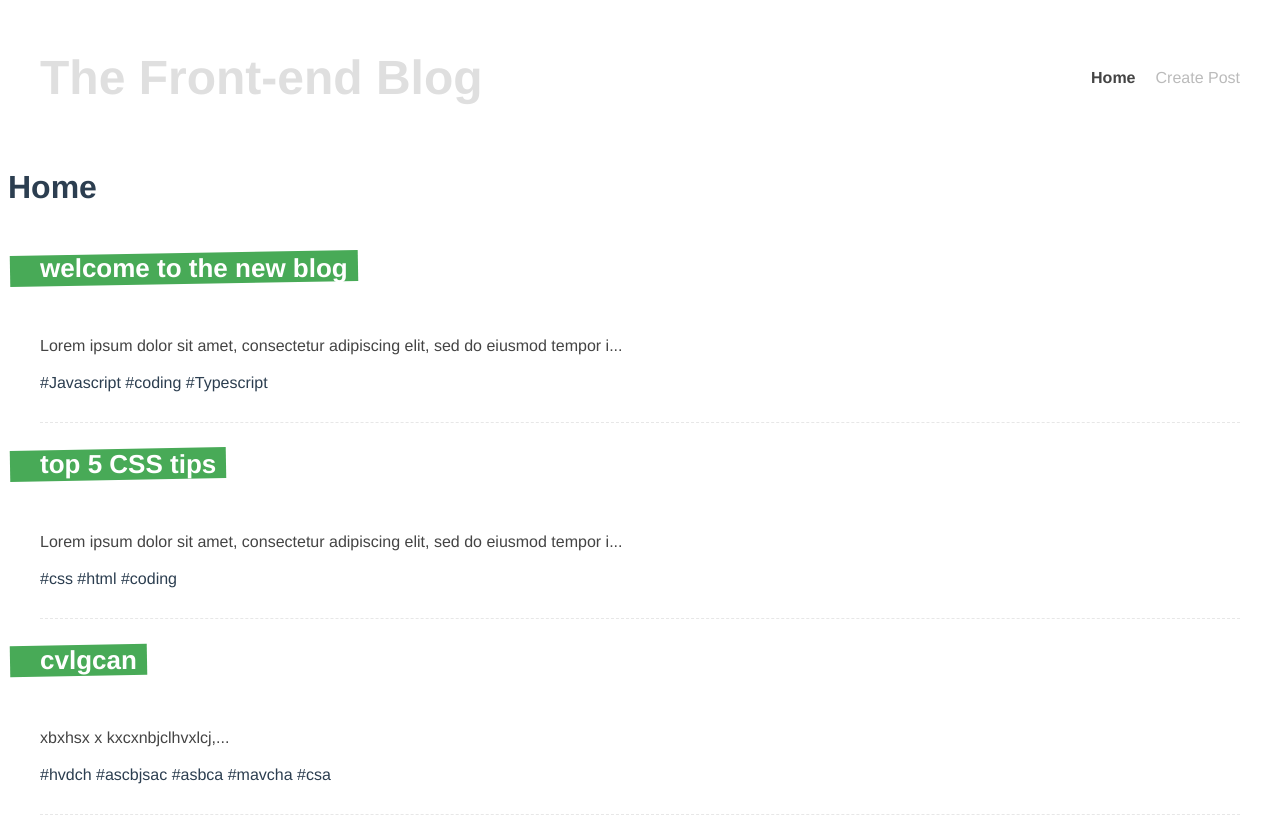
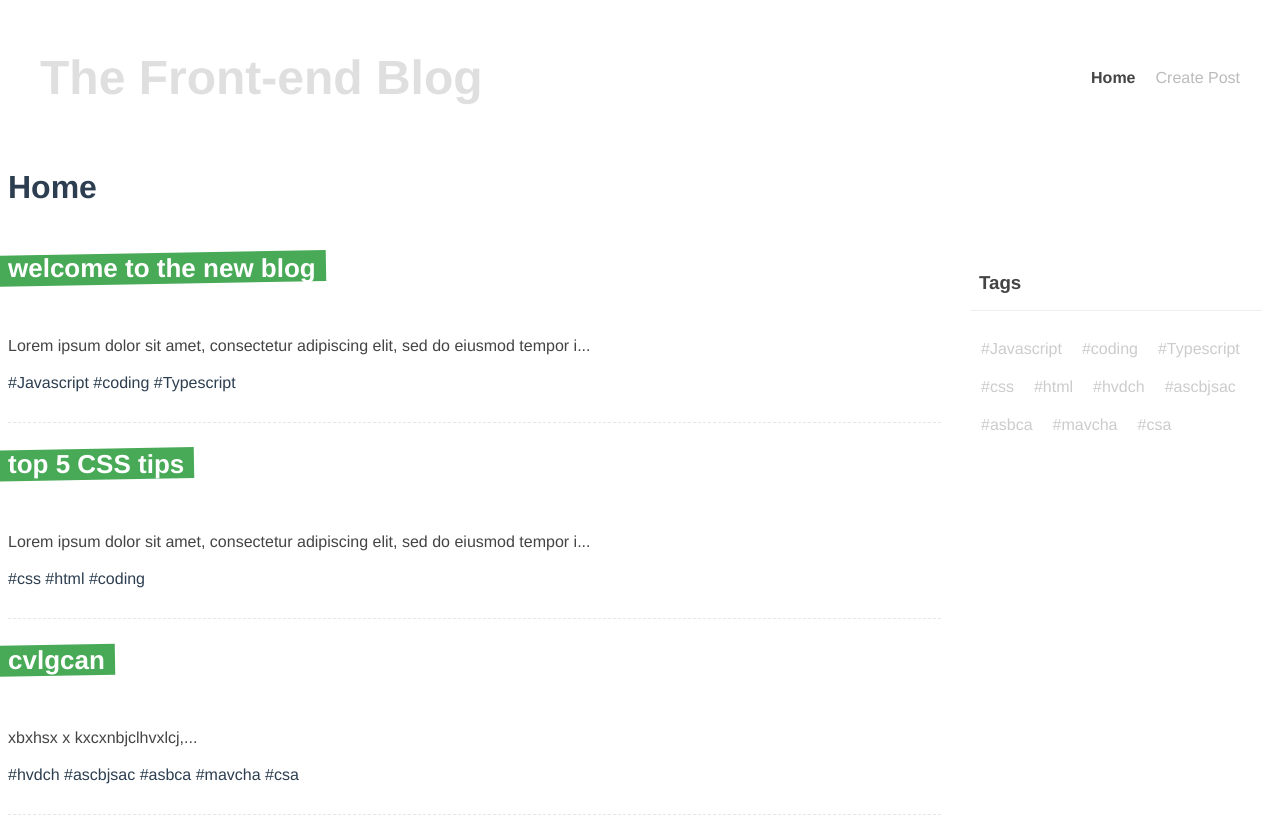
Before and after one commit to BALDEALFA/frontend-blog, a Vue app: page / in a window 1280 px wide. Built offline with nearby package versions, Linux system fonts and the light colour scheme; data requests are answered from the project's data file.

Commit message:
Tag-cloud

```diff
--- /dev/null
+++ b/src/components/TagCloud.vue
@@ -0,0 +1,46 @@
+<template>
+	<div class="tag-cloud">
+		<h3>Tags</h3>
+		<div v-for="tag in tags" :key="tag">
+			<router-link :to="{ name: 'Tag', params: { tag: tag } }">
+				#{{ tag }}
+			</router-link>
+		</div>
+	</div>
+</template>
+
+<script>
+import useTags from "../composables/useTags";
+export default {
+	props: ["posts"],
+
+	setup(props) {
+		const { tags } = useTags(props.posts);
+
+		return { tags };
+	},
+};
+</script>
+
+<style>
+.tag-cloud {
+	padding: 10px;
+}
+.tag-cloud h3 {
+	border-bottom: 1px solid #eee;
+	padding: 16px 8px;
+	color: #444;
+}
+.tag-cloud div {
+	display: inline-block;
+	padding: 10px;
+}
+.tag-cloud a {
+	color: #ccc;
+	text-decoration: none;
+}
+.tag-cloud a.router-link-active {
+	color: #48aa57;
+	font-weight: bold;
+}
+</style>
--- /dev/null
+++ b/src/composables/useTags.js
@@ -0,0 +1,16 @@
+import { ref } from "vue";
+
+const useTags = (posts) => {
+	const tags = ref([]);
+	const tagSet = new Set();
+
+	posts.forEach((item) => {
+		item.tags.forEach((tag) => tagSet.add(tag));
+	});
+
+	tags.value = [...tagSet];
+
+	return { tags };
+};
+
+export default useTags;
--- a/src/views/Home.vue
+++ b/src/views/Home.vue
@@ -4,8 +4,9 @@
 		<div v-if="error">
 			{{ error }}
 		</div>
-		<div v-if="posts.length">
+		<div v-if="posts.length" class="layout">
 			<PostList :posts="posts" />
+			<TagCloud :posts="posts" />
 		</div>
 		<div v-else>
 			<Spinner />
@@ -15,12 +16,13 @@
 
 <script>
 import PostList from "../components/PostList.vue";
+import TagCloud from "../components/TagCloud.vue";
 import getPosts from "../composables/getPosts";
 import Spinner from "../components/Spinner.vue";
 
 export default {
 	name: "Home",
-	components: { PostList, Spinner },
+	components: { PostList, Spinner, TagCloud },
 	setup() {
 		const { posts, error, load } = getPosts();
 		load();
@@ -35,4 +37,9 @@ export default {
 	margin: 0 auto;
 	padding: 10px;
 }
+.layout {
+	display: grid;
+	grid-template-columns: 3fr 1fr;
+	gap: 20px;
+}
 </style>
--- a/src/views/Tag.vue
+++ b/src/views/Tag.vue
@@ -3,8 +3,9 @@
 		<div v-if="error">
 			{{ error }}
 		</div>
-		<div v-if="posts.length">
+		<div v-if="posts.length" class="layout">
 			<PostList :posts="postsWithTag" />
+			<TagCloud :posts="posts" />
 		</div>
 		<div v-else>
 			<Spinner />
@@ -15,12 +16,13 @@
 <script>
 import Spinner from "../components/Spinner.vue";
 import PostList from "../components/PostList.vue";
-import getPosts from "../components/getPosts";
+import TagCloud from "../components/TagCloud.vue";
+import getPosts from "../composables/getPosts";
 import { useRoute } from "vue-router";
 import { computed } from "vue";
 
 export default {
-	components: { PostList, Spinner },
+	components: { PostList, Spinner, TagCloud },
 	setup() {
 		const route = useRoute();
 		const { posts, error, load } = getPosts();
```
